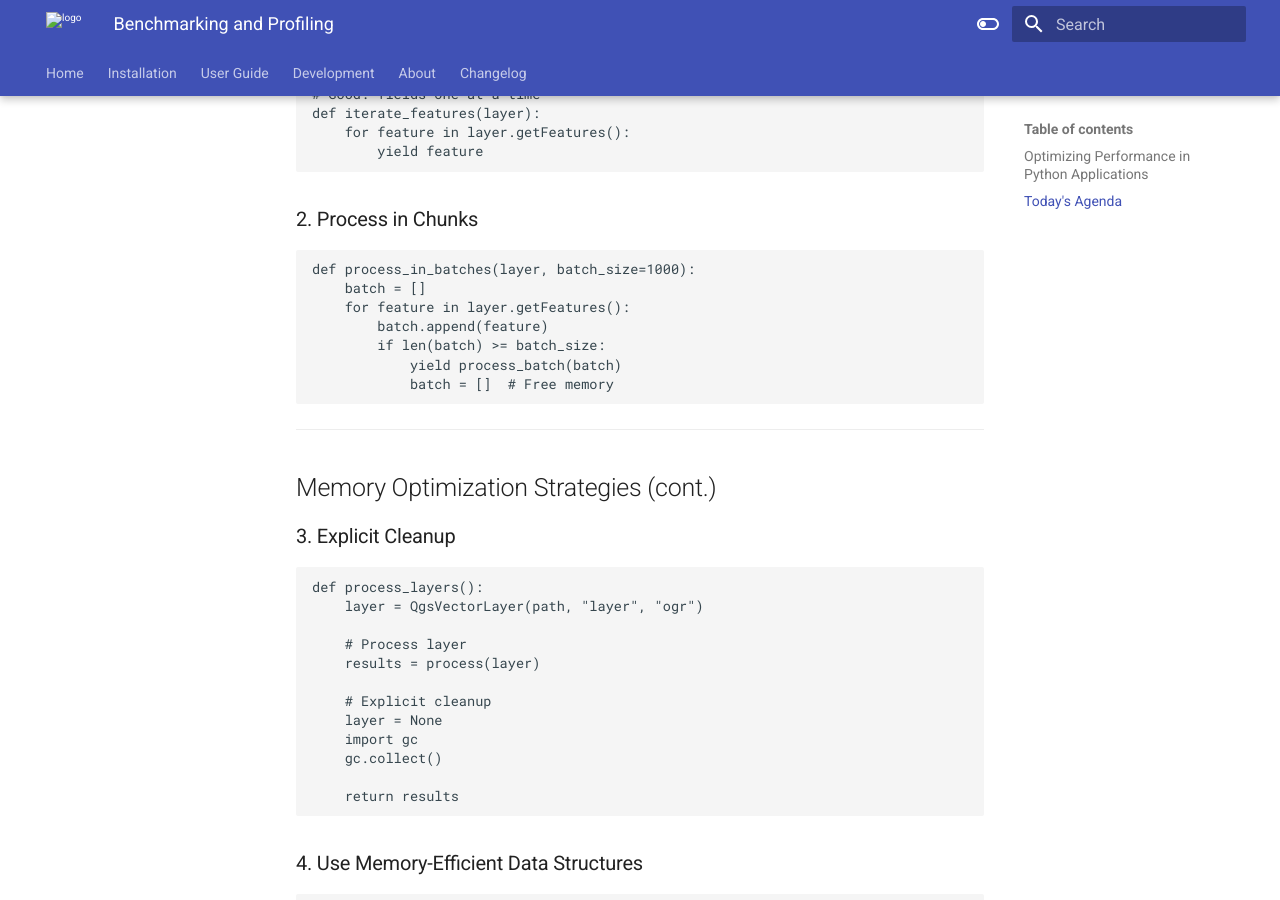
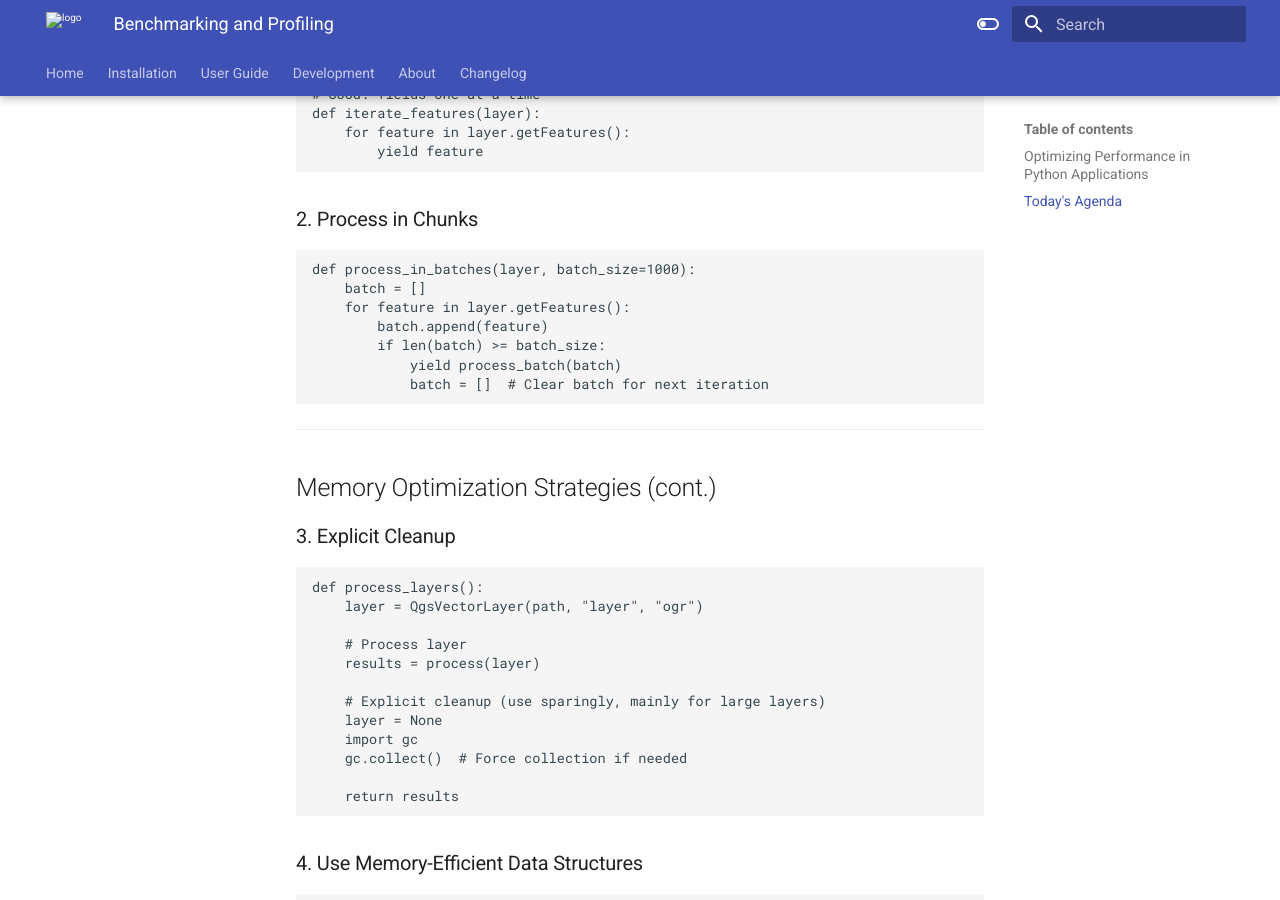
Before and after one commit to worldbank/GEEST, an MkDocs documentation site: the page built from docs/presentations/benchmarking-and-profiling.md, in a window 1280 px wide and 900 px high, scrolled down 9761 px. Built offline with MkDocs 1.6.1 and Material for MkDocs 9.7.7, drawn with Linux system fonts in a browser that asks for light colours.

Commit message:
Improve clarity of memory management comments
Co-authored-by: timlinux <178003+timlinux@users.noreply.github.com>

````diff
--- a/docs/presentations/benchmarking-and-profiling.md
+++ b/docs/presentations/benchmarking-and-profiling.md
@@ -509,7 +509,7 @@ def process_in_batches(layer, batch_size=1000):
         batch.append(feature)
         if len(batch) >= batch_size:
             yield process_batch(batch)
-            batch = []  # Free memory
+            batch = []  # Clear batch for next iteration
 ```
 
 ---
@@ -525,10 +525,10 @@ def process_layers():
     # Process layer
     results = process(layer)
 
-    # Explicit cleanup
+    # Explicit cleanup (use sparingly, mainly for large layers)
     layer = None
     import gc
-    gc.collect()
+    gc.collect()  # Force collection if needed
 
     return results
 ```
--- a/docs/presentations/quick-reference.md
+++ b/docs/presentations/quick-reference.md
@@ -234,7 +234,7 @@ def process_in_batches(layer, batch_size=1000):
         batch.append(feature)
         if len(batch) >= batch_size:
             yield process_batch(batch)
-            batch.clear()  # Free memory
+            batch.clear()  # Clear batch for next iteration
 
     # Process remaining
     if batch:
@@ -253,9 +253,9 @@ def process_layer():
         results = process(layer)
         return results
     finally:
-        # Explicit cleanup
+        # Explicit cleanup (use sparingly for large layers)
         layer = None
-        gc.collect()
+        gc.collect()  # Force collection if needed
 ```
 
 ## Performance Monitoring Class
````
